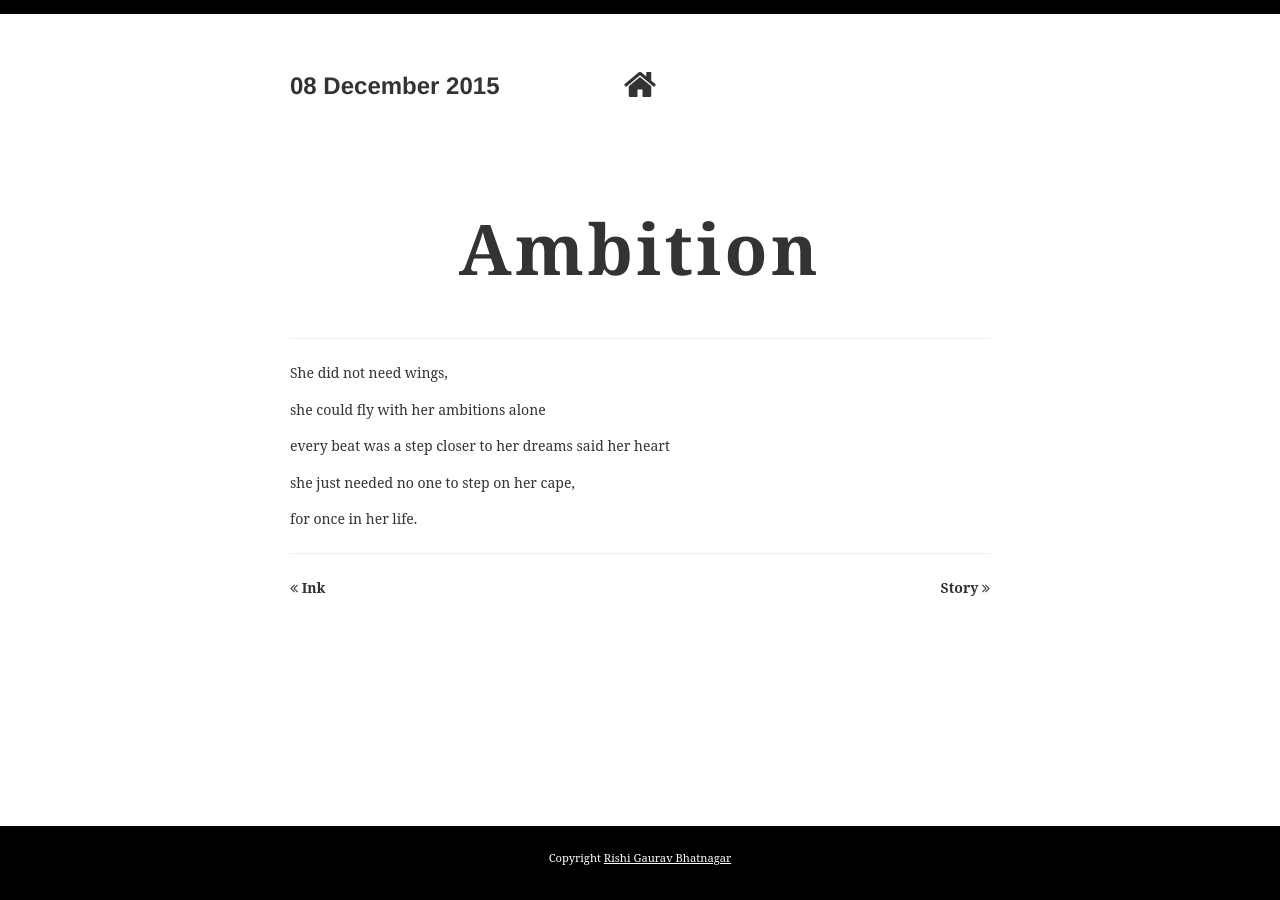
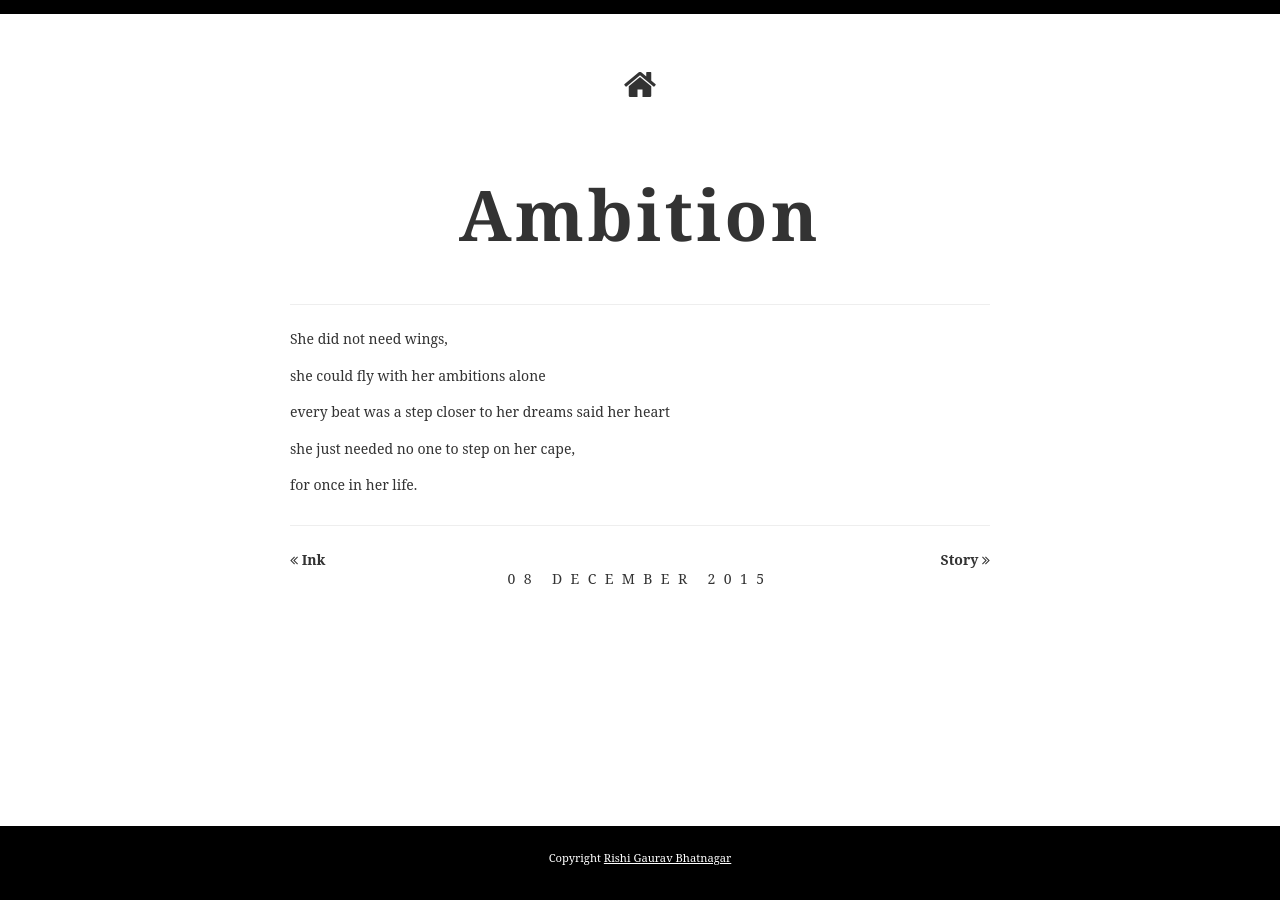
Before and after one commit to rishipoetry/rishipoetry.github.io, a Jekyll site: the page built from _posts/2015-12-08-ambition.md, in a window 1280 px wide. Built offline with Jekyll 4.4.1, drawn with Linux system fonts in a browser that asks for light colours; some web fonts are replaced.

```diff
--- a/_layouts/post_page.html
+++ b/_layouts/post_page.html
@@ -31,7 +31,7 @@
 				</a>
 			</article>
 			<article class="post">
-				<h3>{{ page.date | date: "%d %B %Y" }}</h3>
+
 				<h2 class="content">{{page.title}}</h2>
 
 				<section id ="share buttons">
@@ -44,6 +44,7 @@
 				<hr>
 				<section>
 					{{ content }}
+					<h5>{{ page.date | date: "%d %B %Y" }}</h5>
 					<hr>
 				</section>
 				<section style="font-weight:bold; margin-bottom: 2em;">
```
